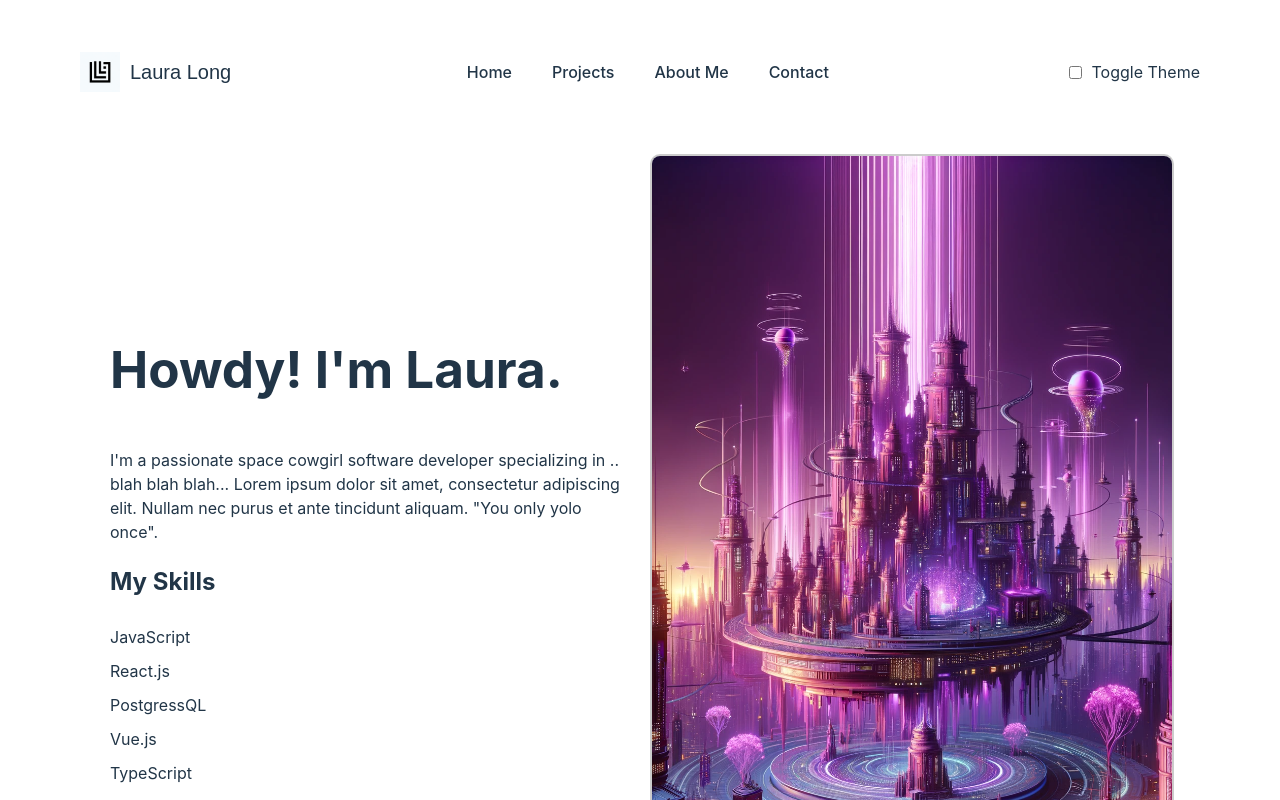
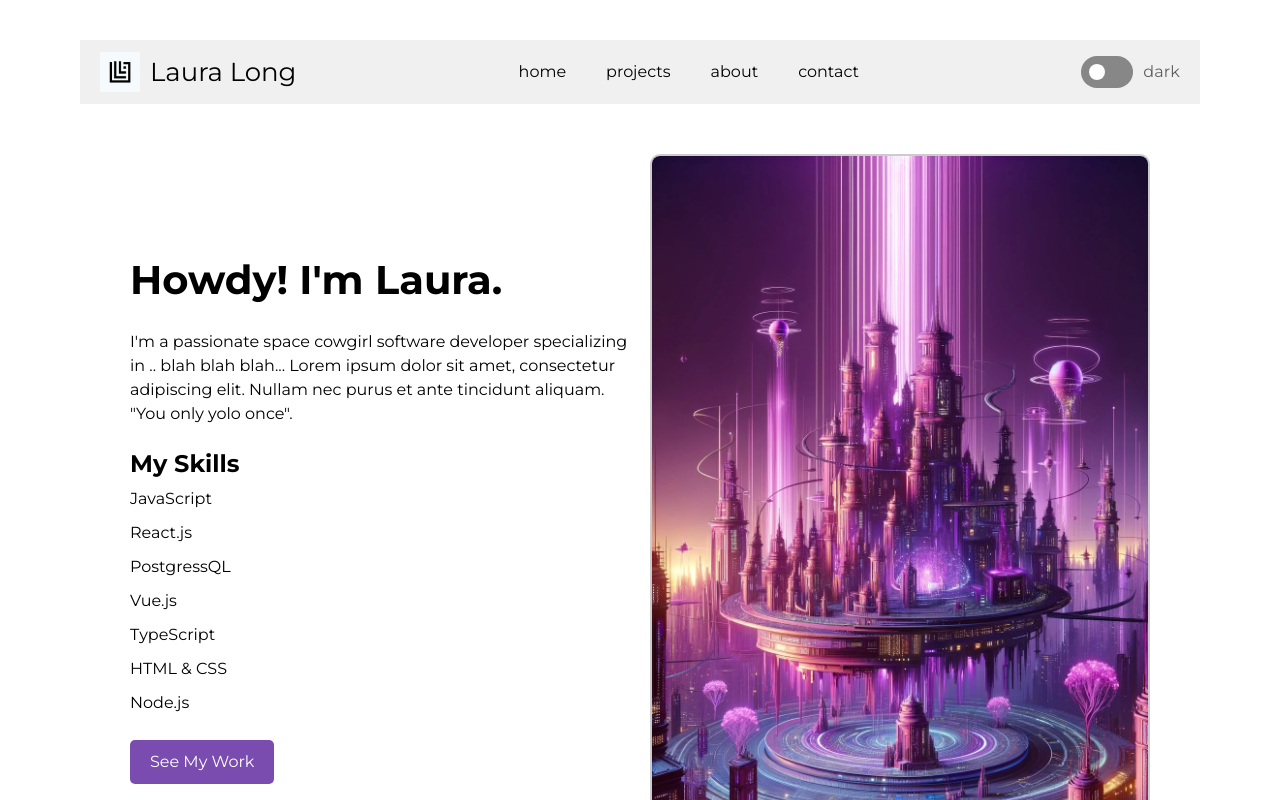
Before and after one commit to lalonggone/portfolio, a Vue app: page / in a window 1280 px wide. Shown: the top 800 px of the page. Built offline with nearby package versions, Linux system fonts and the light colour scheme.

Commit message:
Refactor dark mode toggle

```diff
--- a/index.html
+++ b/index.html
@@ -1,6 +1,12 @@
-<!doctype html>
+<!DOCTYPE html>
 <html lang="en">
   <head>
+    <link rel="preconnect" href="https://fonts.googleapis.com" />
+    <link rel="preconnect" href="https://fonts.gstatic.com" crossorigin />
+    <link
+      href="https://fonts.googleapis.com/css2?family=Montserrat:ital,wght@0,100..900;1,100..900&display=swap"
+      rel="stylesheet"
+    />
     <meta charset="UTF-8" />
     <link rel="icon" type="image/svg+xml" href="/vite.svg" />
     <meta name="viewport" content="width=device-width, initial-scale=1.0" />
--- a/package.json
+++ b/package.json
@@ -9,8 +9,10 @@
     "preview": "vite preview"
   },
   "dependencies": {
+    "@mdi/font": "^7.4.47",
     "vue": "^3.4.21",
-    "vue-router": "^4.3.2"
+    "vue-router": "^4.3.2",
+    "vuetify": "^3.6.0-beta.0.0"
   },
   "devDependencies": {
     "@vitejs/plugin-vue": "^5.0.4",
--- a/src/App.vue
+++ b/src/App.vue
@@ -1,6 +1,6 @@
 <template>
   <div id="app">
-    <Header @toggle-theme="toggleTheme" />
+    <Header :isDarkMode="isDarkMode" @update:isDarkMode="toggleTheme" />
     <main id="content">
       <section id="home">
         <HomeSection />
@@ -20,7 +20,7 @@
 </template>
 
 <script lang="ts">
-import { defineComponent, ref, computed, watch } from 'vue';
+import { defineComponent, ref, computed, watch, onMounted } from 'vue';
 import Header from './components/Header.vue';
 import Footer from './components/Footer.vue';
 import HomeSection from './components/HomeSection.vue';
@@ -52,36 +52,35 @@ export default defineComponent({
       document.body.classList.add(newClass);
     });
 
-    return { toggleTheme, themeClass };
+    onMounted(() => {
+      document.body.classList.add(themeClass.value);
+    });
+
+    return { isDarkMode, toggleTheme, themeClass };
   }
 });
 </script>
 
 <style>
-
 html {
   scroll-behavior: smooth;
 }
+
 #app {
   max-width: 1200px;
   margin: 0 auto;
   padding: 20px;
+  font-family: Montserrat, sans-serif;
 }
 
-.light-mode {
+:root {
   --bg-color: #ffffff;
   --text-color: #000;
   --header-bg-color: #f0f0f0;
   --footer-bg-color: #f0f0f0;
-  background-color: var(--bg-color);
-  color: var(--text-color);
 }
 
-.dark-mode {
-  --bg-color: #333;
-  --text-color: #fff;
-  --header-bg-color: #444;
-  --footer-bg-color: #444;
+body {
   background-color: var(--bg-color);
   color: var(--text-color);
 }
@@ -91,14 +90,17 @@ header, footer {
   color: var(--text-color);
 }
 
-
-body.light-mode {
-  background-color: var(--bg-color);
-  color: var(--text-color);
+.light-mode {
+  --bg-color: #ffffff;
+  --text-color: #000;
+  --header-bg-color: #f0f0f0;
+  --footer-bg-color: #f0f0f0;
 }
 
-body.dark-mode {
-  background-color: var(--bg-color);
-  color: var(--text-color);
+.dark-mode {
+  --bg-color: #333;
+  --text-color: #fff;
+  --header-bg-color: #444;
+  --footer-bg-color: #444;
 }
 </style>
--- a/src/components/Header.vue
+++ b/src/components/Header.vue
@@ -6,29 +6,46 @@
     </div>
     <nav class="header-nav">
       <ul class="nav-list">
-        <li class="nav-item"><a href="#home" class="nav-link">Home</a></li>
-        <li class="nav-item"><a href="#projects" class="nav-link">Projects</a></li>
-        <li class="nav-item"><a href="#about" class="nav-link">About Me</a></li>
-        <li class="nav-item"><a href="#contact" class="nav-link">Contact</a></li>
+        <li class="nav-item"><a href="#home" class="nav-link">home</a></li>
+        <li class="nav-item"><a href="#projects" class="nav-link">projects</a></li>
+        <li class="nav-item"><a href="#about" class="nav-link">about</a></li>
+        <li class="nav-item"><a href="#contact" class="nav-link">contact</a></li>
       </ul>
     </nav>
-    <div class="theme-toggle">
-      <input type="checkbox" id="theme-switch" @change="toggleTheme" />
-      <label for="theme-switch" class="theme-label">Toggle Theme</label>
-    </div>
+      <v-switch
+      v-model="localIsDarkMode"
+      @change="emitToggleTheme"
+      color="black"
+      label="dark"
+      hide-details
+      inset
+    ></v-switch>
   </header>
 </template>
 
 <script lang="ts">
-import { defineComponent } from 'vue';
+import { defineComponent, ref, watch } from 'vue';
 
 export default defineComponent({
   name: 'Header',
-  methods: {
-    toggleTheme(event: Event) {
-      const checked = (event.target as HTMLInputElement).checked;
-      this.$emit('toggle-theme', checked);
+  props: {
+    isDarkMode: {
+      type: Boolean,
+      required: true,
     }
+  },
+  setup(props, { emit }) {
+    const localIsDarkMode = ref(props.isDarkMode);
+
+    const emitToggleTheme = () => {
+      emit('update:isDarkMode', localIsDarkMode.value);
+    };
+
+    watch(() => props.isDarkMode, (newVal) => {
+      localIsDarkMode.value = newVal;
+    });
+
+    return { localIsDarkMode, emitToggleTheme };
   }
 });
 </script>
@@ -57,8 +74,7 @@ export default defineComponent({
 
 .header-name {
   color: var(--text-color);
-  font-size: 20px;
-  font-family: 'Arial', sans-serif;
+  font-size: 26px;
 }
 
 .header-nav .nav-list {
@@ -95,4 +111,5 @@ export default defineComponent({
 .theme-label {
   color: var(--text-color);
 }
+
 </style>
--- a/src/components/HomeSection.vue
+++ b/src/components/HomeSection.vue
@@ -1,7 +1,7 @@
 <template>
     <section class="home-section">
       <div class="home-content">
-        <h1>Howdy! I'm Laura.</h1>
+        <h1 class="home-title">Howdy! I'm Laura.</h1>
         <p>I'm a passionate space cowgirl software developer specializing in .. blah blah blah... Lorem ipsum dolor sit amet, consectetur adipiscing elit. Nullam nec purus et ante tincidunt aliquam. "You only yolo once".</p>
         <div class="skills-container">
           <h2>My Skills</h2>
@@ -44,6 +44,11 @@
     margin-right: 20px;
   }
 
+  .home-title {
+    font-size: 2.5rem;
+    margin-bottom: 20px;
+  }
+
   .skills-container {
     margin-top: 20px;
   }
--- a/src/main.ts
+++ b/src/main.ts
@@ -1,6 +1,16 @@
-import { createApp } from 'vue'
-import './style.css'
-import App from './App.vue'
-// import router from './router'
+import { createApp } from 'vue';
+import App from './App.vue';
 
-createApp(App).mount('#app')
+import 'vuetify/styles';
+import { createVuetify } from 'vuetify';
+import * as components from 'vuetify/components';
+import * as directives from 'vuetify/directives';
+
+const vuetify = createVuetify({
+  components,
+  directives,
+});
+
+createApp(App)
+  .use(vuetify)
+  .mount('#app');
```
Also changed, not shown: src/assets/FUTURE.jpg, src/components/Footer.vue (indentation only), 1 other file (tests, documents, lock files or other folders).
